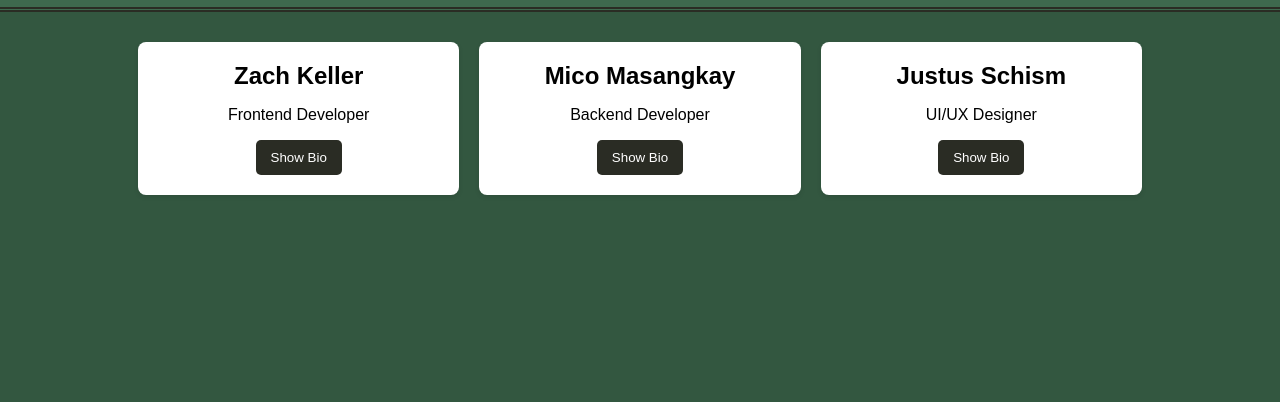
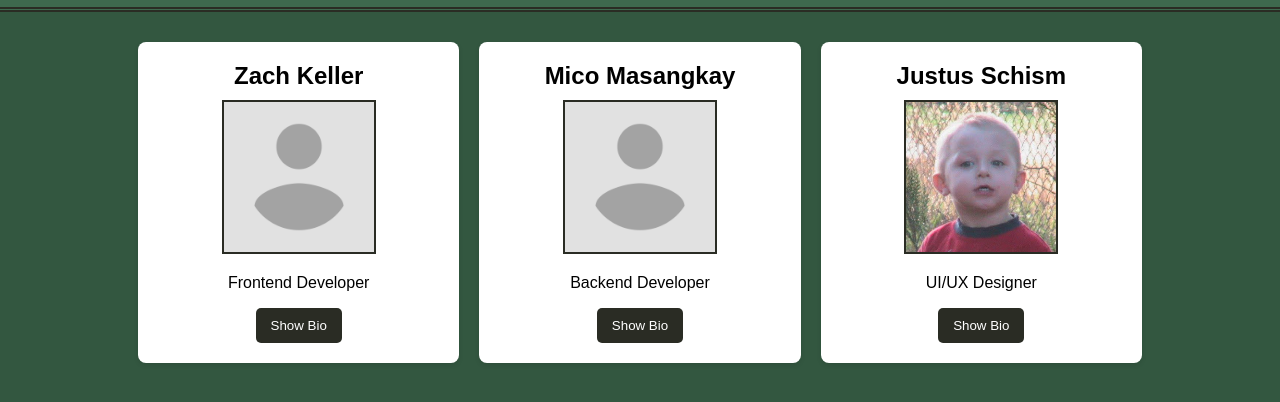
Before and after one commit to zachkel/Group-Webpage, a plain HTML site: page index.html in a window 1280 px wide. Shown: the part 356-758 px from the top of the page. Drawn offline with Linux system fonts and the light colour scheme; a script that the page names is missing.

Commit message:
Added biography images and styling (added placeholder image)

```diff
--- a/index.html
+++ b/index.html
@@ -25,6 +25,7 @@
     <!-- Each card represents an individual team member -->
     <div class="card">
         <h2>Zach Keller</h2>
+        <img src="img/placeholder.png" alt="Justus" class="biopic">
         <p>Frontend Developer</p>
         <button onclick="toggleBio('bio1')">Show Bio</button>
         <div id="bio1" class="bio" style="display: none;">
@@ -40,6 +41,7 @@
     </div>
     <div class="card">
     <h2>Mico Masangkay</h2>
+        <img src="img/placeholder.png" alt="Justus" class="biopic">
     <p>Backend Developer</p>
     <button onclick="toggleBio('bio2')">Show Bio</button>
     <div id="bio2" class="bio" style="display: none;">
@@ -56,6 +58,7 @@
 </div>
     <div class="card">
         <h2>Justus Schism</h2>
+        <img src="img/justus.jpg" alt="Justus" class="biopic">
         <p>UI/UX Designer</p>
         <button onclick="toggleBio('bio3')">Show Bio</button>
         <div id="bio3" class="bio" style="display:none;">
--- a/styles.css
+++ b/styles.css
@@ -95,3 +95,8 @@ button:hover {
 #vision {
     color: white;
 }
+
+.biopic {
+width: 150px;
+border: 2px solid #2a2c24;
+}
```
Also changed, not shown: img/justus.jpg (added), img/placeholder.png (added).
